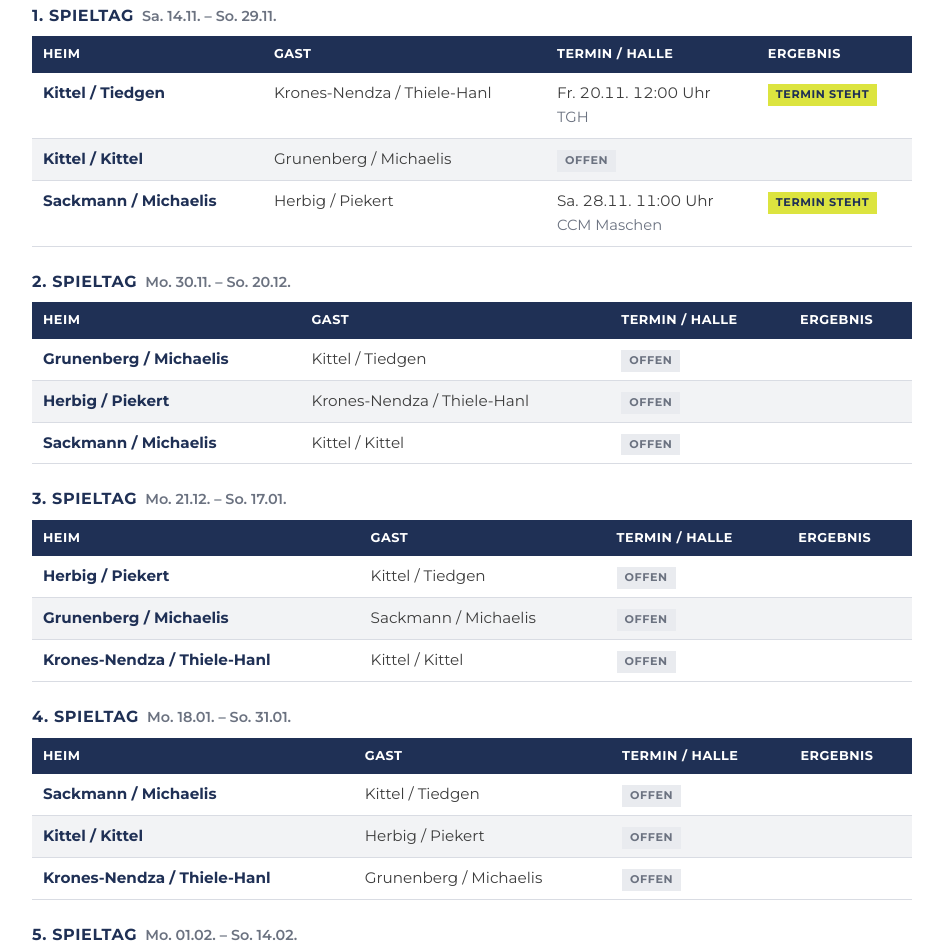
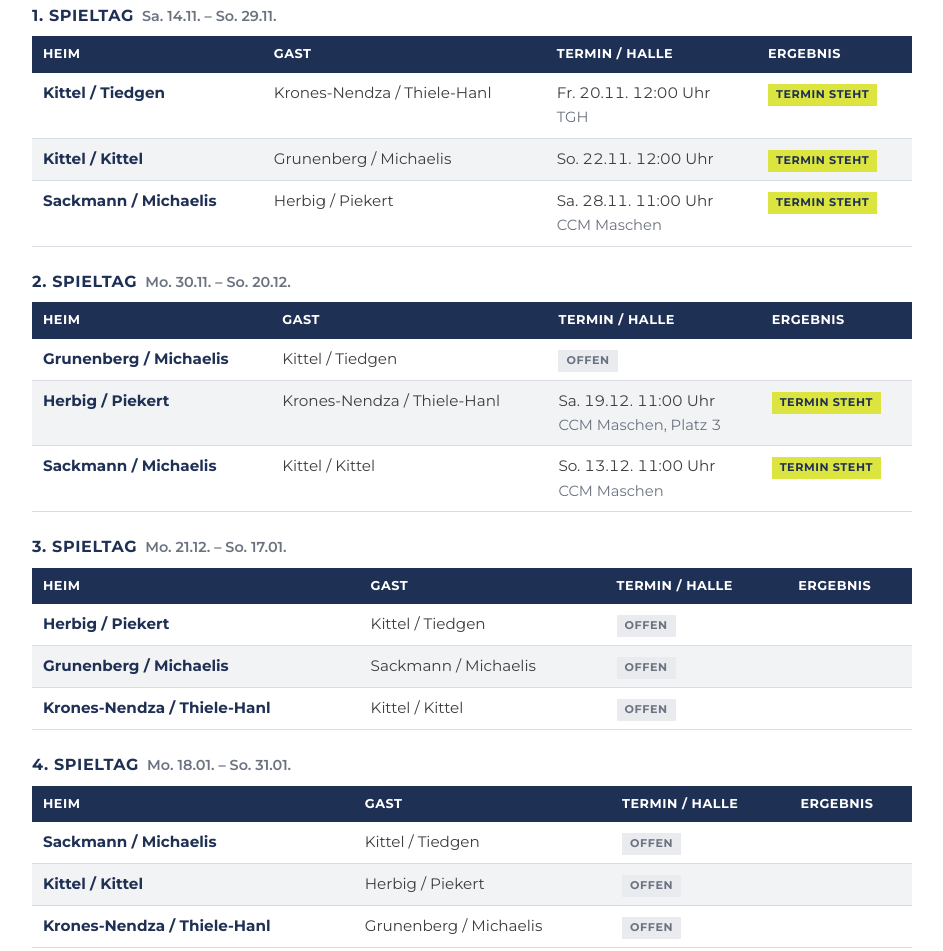
Before and after one commit to tobias1001hh/langzeit-doppel-2026-27, a plain HTML site: page index.html in a window 1280 px wide. Shown: the part 1282-2233 px from the top of the page, without its empty margins (168-1111 px from the left). Drawn offline with Linux system fonts and the light colour scheme.

Commit message:
Update index.html (2026-11-16 15:37)

```diff
--- a/index.html
+++ b/index.html
@@ -255,7 +255,7 @@
 // DATENSCHUTZ: nur Teamnamen, Spielernamen, Termine (Datum/Uhrzeit/Halle) und Ergebnisse. NIE Kontaktdaten, LKs, Vermerke.
 // Quelle nur "03 Spielbetrieb\*".
 window.TURNIERDATEN = {
-  stand: "2026-11-12 12:00",
+  stand: "2026-11-16 12:00",
 
   // "anmeldung" | "auslosung" (Anmeldeschluss vorbei, Spielplan in Arbeit) | "spielbetrieb" | "beendet"
   phase: "spielbetrieb",
@@ -302,11 +302,11 @@ window.TURNIERDATEN = {
   ],
   begegnungen: [
     { spieltag: 1, heim: 5, gast: 2, termin: "2026-11-20 12:00", halle: "TGH" },
-    { spieltag: 1, heim: 6, gast: 4 },
+    { spieltag: 1, heim: 6, gast: 4, termin: "2026-11-22 12:00" },
     { spieltag: 1, heim: 3, gast: 1, termin: "2026-11-28 11:00", halle: "CCM Maschen" },
     { spieltag: 2, heim: 4, gast: 5 },
-    { spieltag: 2, heim: 1, gast: 2 },
-    { spieltag: 2, heim: 3, gast: 6 },
+    { spieltag: 2, heim: 1, gast: 2, termin: "2026-12-19 11:00", halle: "CCM Maschen, Platz 3" },
+    { spieltag: 2, heim: 3, gast: 6, termin: "2026-12-13 11:00", halle: "CCM Maschen" },
     { spieltag: 3, heim: 1, gast: 5 },
     { spieltag: 3, heim: 4, gast: 3 },
     { spieltag: 3, heim: 2, gast: 6 },
```
